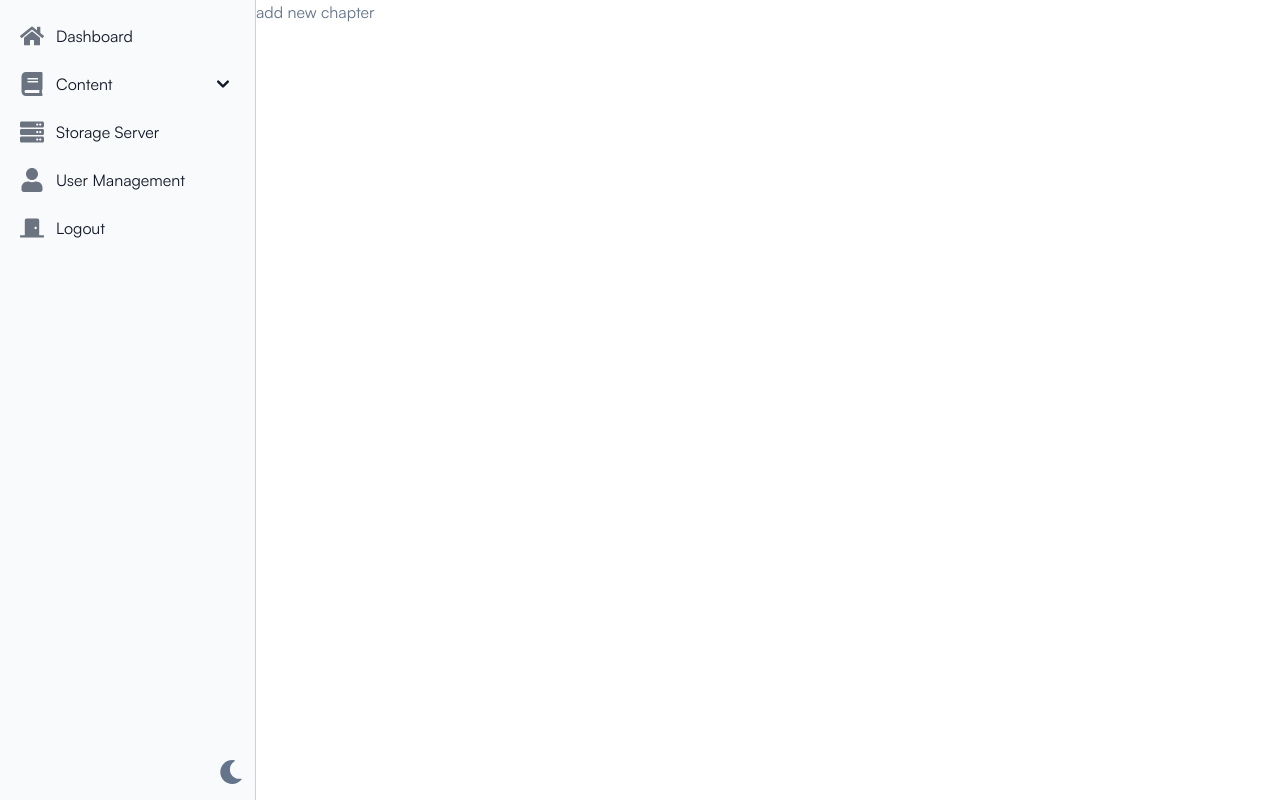
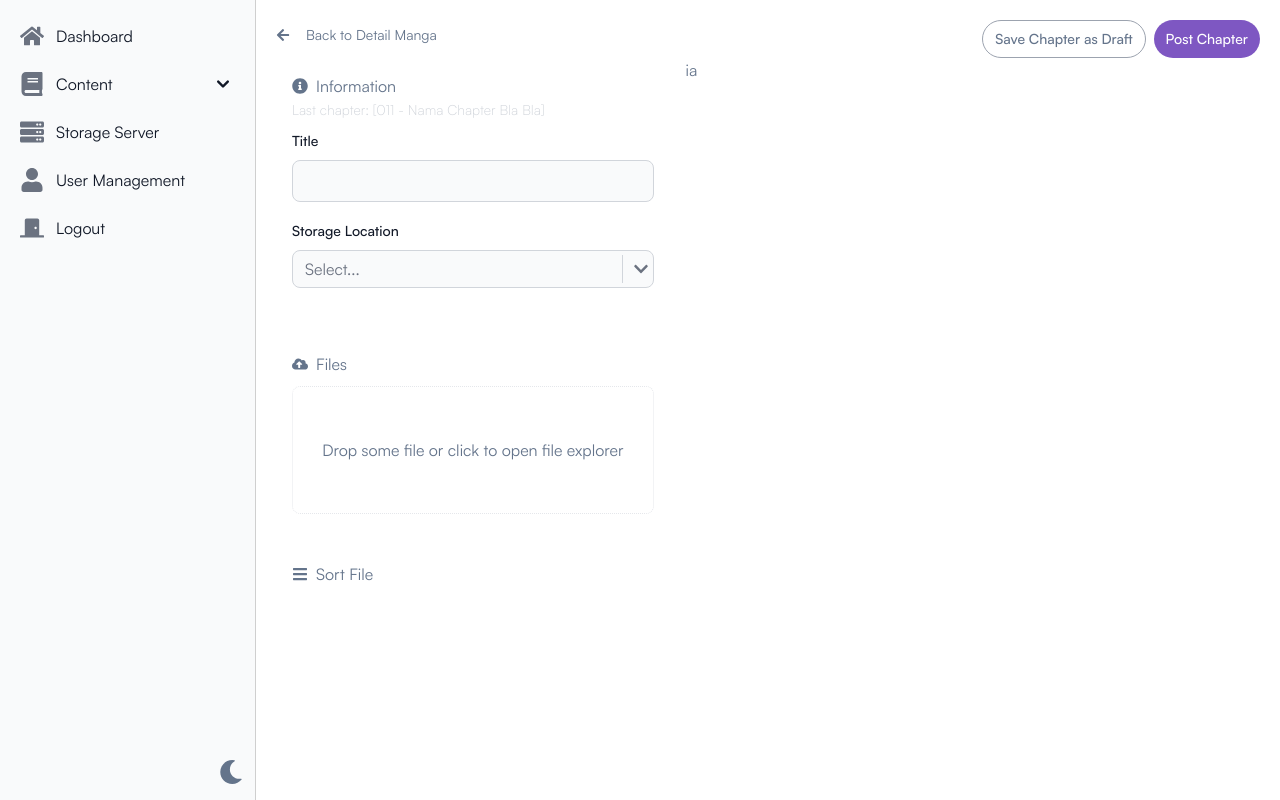
Before and after one commit to azzahradins/kyscms-js, a Next.js app: page /manga/detail/1/chapters/add in a window 1280 px wide. Built offline with nearby package versions, Linux system fonts and the light colour scheme.

Commit message:
[update] drag and drop chapter add

```diff
--- a/app/(private)/manga/detail/[slug]/(contents)/chapters/page.tsx
+++ b/app/(private)/manga/detail/[slug]/(contents)/chapters/page.tsx
@@ -1,7 +1,9 @@
 'use client'
 
 import { Button, Form, InputIcon } from '@/components/Forms'
-import { type CustomFlowbiteTheme, Timeline, Label } from 'flowbite-react'
+import { type CustomFlowbiteTheme, Timeline } from 'flowbite-react'
+import Link from 'next/link'
+import { usePathname } from 'next/navigation'
 import { useForm } from 'react-hook-form'
 import { FaSearchengin } from 'react-icons/fa'
 
@@ -14,6 +16,8 @@ const timeline: CustomFlowbiteTheme['timeline'] = {
 }
 
 export default function MangaDetailChapters (): React.ReactElement {
+  const route = usePathname()
+
   return (
     <>
       <div className='p-4 dark:bg-dark-2 w-full rounded-lg inline-flex justify-between'>
@@ -25,11 +29,13 @@ export default function MangaDetailChapters (): React.ReactElement {
               placeholder='Search Chapter'/>
           </Form>
         </div>
-        <Button
-          type='button'
-          size='xs'
-          style='pills'
-          text='Add New Chapter'/>
+        <Link href={`${route}/chapters/add`}>
+          <Button
+            type='button'
+            size='xs'
+            style='pills'
+            text='Add Chapter'/>
+        </Link>
       </div>
       <div className='p-4 dark:bg-dark-2 w-full rounded-lg'>
         <Timeline theme={timeline}>
--- a/app/(private)/manga/detail/[slug]/(contents)/components/card.tsx
+++ b/app/(private)/manga/detail/[slug]/(contents)/components/card.tsx
@@ -3,7 +3,7 @@ import { LoremIpsum } from '@/example-data/strings'
 import { type ReactElement } from 'react'
 
 export const CardDetail = (): ReactElement => {
-  return <Card className='w-full lg:max-w-70'>
+  return <Card className='lg:max-w-70 h-8/12'>
     <Card.RenderImage
       src='https://wp.verover.my.id/wp-content/uploads/contents/a-gate-opened-on-my-first-day-as-a-politician/_cover.jpg'
       alt='stay away from my image'/>
--- a/app/(private)/manga/detail/[slug]/(contents)/layout.tsx
+++ b/app/(private)/manga/detail/[slug]/(contents)/layout.tsx
@@ -7,12 +7,12 @@ import MangaDetailChapters from './chapters/page'
 import MangaDetailCommunity from './community/page'
 import MangaDetailSettings from './settings/page'
 
-export default function MangaLayout({ params, children }: { params: { slug: string }, children: React.ReactNode }): JSX.Element {
+export default function MangaLayout ({ params, children }: { params: { slug: string }, children: React.ReactNode }): JSX.Element {
   const baseUrl = `/manga/detail/${params.slug}`
   return (
     <main className="wrapper">
       <BackNavigation target='/manga' label='Content Database' />
-      <div className='flex flex-col lg:flex-row gap-3 lg:gap-6 mt-4'>
+      <div className='flex flex-col lg:flex-row gap-3 lg:gap-4 mt-4'>
       <CardDetail />
         <div className='flex-1'>
           <Tabs>
--- /dev/null
+++ b/app/(private)/manga/detail/[slug]/(forms)/chapters/add/chapterAddForm.tsx
@@ -0,0 +1,53 @@
+import { InputFieldFb as InputField, SelectInput } from '@/components/Forms'
+import Link from 'next/link'
+import { useCallback } from 'react'
+import { useDropzone } from 'react-dropzone'
+import { FaBars, FaCloudUploadAlt, FaInfoCircle } from 'react-icons/fa'
+
+export default function ChapterAddForm (): React.ReactElement {
+  const onDrop = useCallback((acceptedFiles: File) => {
+    console.log(acceptedFiles)
+  }, [])
+  const { getRootProps, getInputProps, isDragActive } = useDropzone({ onDrop })
+  return (
+    <div className='flex flex-row gap-4'>
+      <div className='w-full lg:w-2/5'>
+        <div className='p-4 dark:bg-dark-2 rounded-lg mb-4'>
+          <div className='mb-2'>
+            <span className='inline-flex gap-2'> <FaInfoCircle className='self-center'/> Information </span>
+            <p className='text-sm font-light text-gray-300'>Last chapter: <Link href='#'>[011 - Nama Chapter Bla Bla]</Link></p>
+          </div>
+          <InputField
+            name='title'
+            label='Title'/>
+          <SelectInput
+            name='server'
+            label='Storage Location'
+            options={[{ value: 'gd1', label: 'Google Drive 1' }, { value: 'wp1', label: 'Wordpress 1' }, { value: 'cd1', label: 'Custom Domain 1' }]}
+            isMulti/>
+        </div>
+        <div className='p-4 dark:bg-dark-2 rounded-lg mb-4'>
+          <div className='mb-2'>
+            <span className='inline-flex gap-2'> <FaCloudUploadAlt className='self-center'/> Files </span>
+          </div>
+          <div {...getRootProps()}>
+            <input {...getInputProps()} />
+            {
+              isDragActive
+                ? <p>Drop the files here ...</p>
+                : <div className='border p-4 border-dotted rounded-lg h-32 flex justify-center'>
+                    <span className='self-center'> Drop some file or click to open file explorer </span>
+                  </div>
+            }
+          </div>
+        </div>
+        <div className='p-4 dark:bg-dark-2 rounded-lg'>
+          <div className='mb-2'>
+            <span className='inline-flex gap-2'> <FaBars className='self-center'/> Sort File </span>
+          </div>
+        </div>
+      </div>
+      <div>ia</div>
+    </div>
+  )
+}
--- a/app/(private)/manga/detail/[slug]/(forms)/chapters/add/page.tsx
+++ b/app/(private)/manga/detail/[slug]/(forms)/chapters/add/page.tsx
@@ -1,5 +1,23 @@
 'use client'
 
-export default function MangaDetail({ params, children }: { params: { slug: string }, children: React.ReactNode }): React.ReactElement {
-  return (<p>add new chapter</p>)
+import { Button, Form, InputField } from '@/components/Forms'
+import { BackNavigation } from '@/components/Navigation/BackNavigation'
+import { useForm } from 'react-hook-form'
+import ChapterAddForm from './chapterAddForm'
+
+export default function MangaDetail ({ params }: { params: { slug: string }, children: React.ReactNode }): React.ReactElement {
+  return (
+    <main className="wrapper">
+      <div className='flex flex-row justify-between'>
+        <BackNavigation target={`/manga/detail/${params.slug}/`} label='Detail Manga' />
+        <div className='lg:inline-flex hidden gap-2'>
+          <Button text='Save Chapter as Draft' size='sm' style='pills' type='button' variant='gray'/>
+          <Button text='Post Chapter' size='sm' style='pills' type='button'/>
+        </div>
+      </div>
+      <Form methods={useForm()}>
+        <ChapterAddForm />
+      </Form>
+    </main>
+  )
 }
--- a/assets/styles/globals.css
+++ b/assets/styles/globals.css
@@ -225,7 +225,7 @@ span.flatpickr-weekday,
 }
 
 .btn-primary {
-  @apply text-white bg-primary hover:bg-purple-600 focus:ring-4 focus:ring-blue-300 focus:outline-none dark:focus:ring-primaryDk;
+  @apply text-white bg-primary hover:bg-purple-600 focus:ring-4 focus:ring-primaryDk focus:outline-none dark:focus:ring-primaryDk;
 }
 
 .btn-danger {
@@ -235,3 +235,7 @@ span.flatpickr-weekday,
 .btn-warning {
   @apply text-white bg-yellow-400 hover:bg-yellow-500 focus:outline-none focus:ring-4 focus:ring-yellow-300 text-center dark:focus:ring-yellow-900;
 }
+
+.btn-gray {
+  @apply dark:text-white border border-gray-400 dark:border-gray-600 focus:outline-none focus:ring-4 focus:ring-gray-200 text-center dark:focus:ring-dark-2
+}
--- a/components/Navigation/BackNavigation.tsx
+++ b/components/Navigation/BackNavigation.tsx
@@ -14,7 +14,7 @@ export const BackNavigation: React.FC<IBackNavigation> = ({
 }: IBackNavigation) => {
   return (
     <Link href={target} className={`${className ?? ''} inline-flex mb-2 text-sm cursor-pointer`}>
-      <FaArrowLeft className='self-center mr-4' /> <label className='cursor-pointer'>Back to {label}</label>
+      <FaArrowLeft className='self-center mr-4' /> <span className='cursor-pointer self-center'>Back to {label}</span>
     </Link>
   )
 }
--- a/components/Page/Tabs.tsx
+++ b/components/Page/Tabs.tsx
@@ -3,7 +3,7 @@ import classNames from 'classnames'
 import { type ReactNode } from 'react'
 import Link from 'next/link'
 import { motion } from 'framer-motion'
-import { usePathname } from 'next/navigation';
+import { usePathname } from 'next/navigation'
 interface Props {
   children: React.ReactNode[]
   icon?: ReactNode
@@ -20,22 +20,20 @@ interface ITabItemProps {
 export const Tabs = ({ children }: Props): React.ReactElement => {
   const [activeTab, setActiveTab] = React.useState(0)
 
-  const currentPage =  usePathname()
+  const currentPage = usePathname()
 
-
-  useEffect((() => {
-    React.Children.forEach(children, (child:any, index) =>{
+  useEffect(() => {
+    React.Children.forEach(children, (child: any, index) => {
       const { href } = child?.props
-      if(href === currentPage){
+      if (href === currentPage) {
         setActiveTab(index)
       }
     })
-  }), [])
-
+  }, [])
 
   return (
     <div>
-      <div className="border border-gray-200 dark:border-none dark:bg-dark-2 mb-3 p-4 flex flex-row gap-8 rounded-lg">
+      <div className="border border-gray-200 dark:border-none dark:bg-dark-2 mb-4 p-4 flex flex-row gap-8 rounded-lg">
         {React.Children.map(children, (child: any, index) => {
           return (
             <Link
@@ -67,7 +65,7 @@ export const Tabs = ({ children }: Props): React.ReactElement => {
   )
 }
 
-Tabs.Item = function TabItem({ key, title, component }: ITabItemProps): React.ReactElement {
+Tabs.Item = function TabItem ({ key, title, component }: ITabItemProps): React.ReactElement {
   if (key === undefined && title === undefined && component === undefined) {
     throw new Error('Must input valid key for the component')
   }
--- a/package.json
+++ b/package.json
@@ -29,6 +29,8 @@
     "react": "18.2.0",
     "react-chartjs-2": "^5.2.0",
     "react-dom": "18.2.0",
+    "react-dragula": "^1.1.17",
+    "react-dropzone": "^14.2.3",
     "react-hook-form": "^7.45.2",
     "react-icons": "^4.10.1",
     "react-select": "^5.7.4",
```
Also changed, not shown: 1 other file (tests, documents, lock files or other folders).
